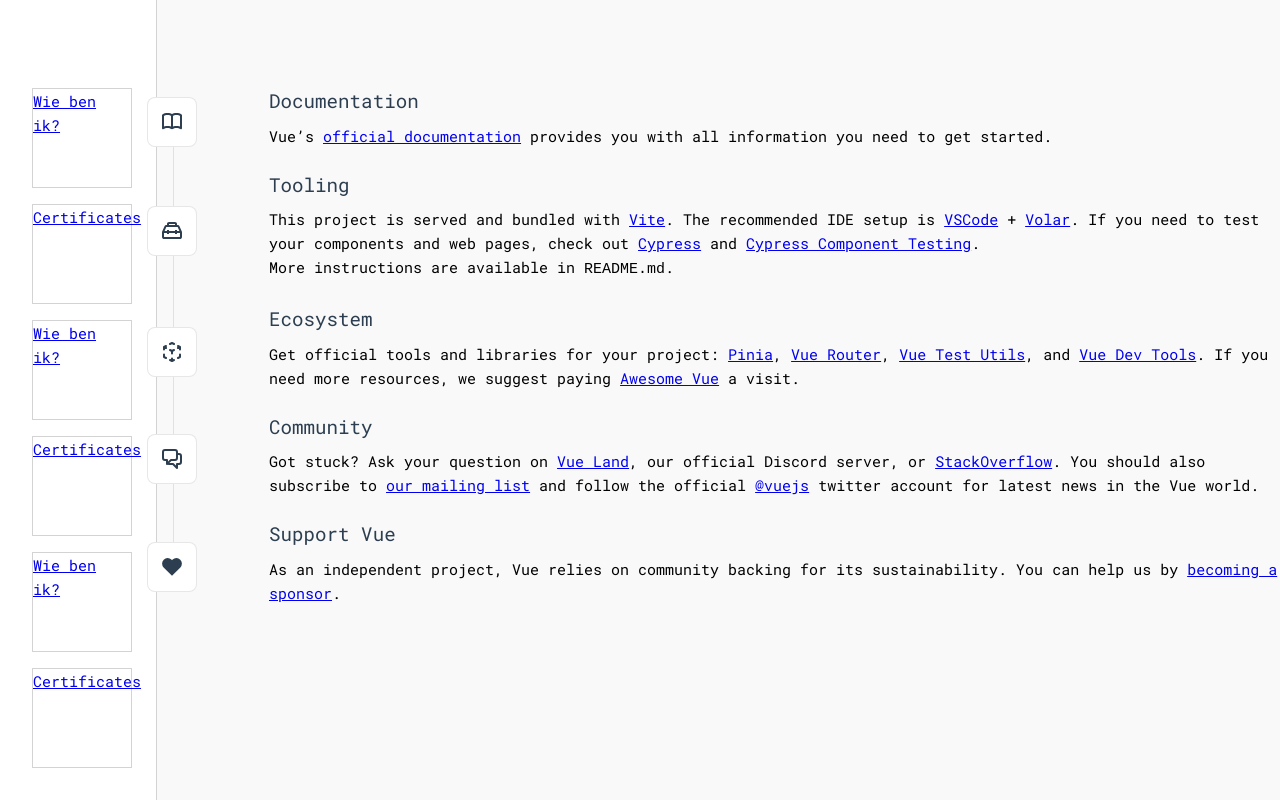
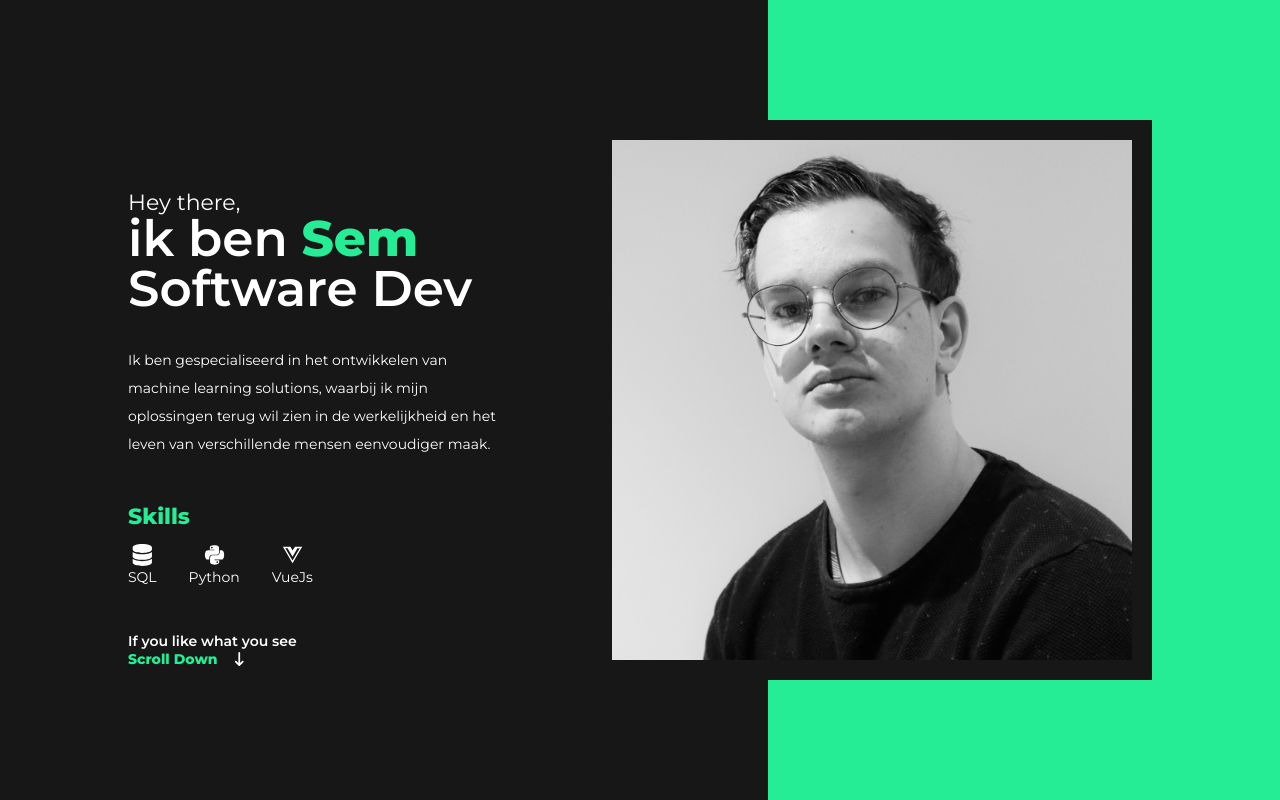
Before and after one commit to SemPlasmeijer/minor-portfolio, a Vue app: page / in a window 1280 px wide. Built offline with nearby package versions, Linux system fonts and the light colour scheme.

Commit message:
main look of front page
main look of front page

```diff
--- a/index.html
+++ b/index.html
@@ -5,10 +5,9 @@
     <link rel="icon" href="/favicon.ico" />
     <meta name="viewport" content="width=device-width, initial-scale=1.0" />
     <title>Portfolio</title>
-    <link
-      rel="stylesheet"
-      href="https://fonts.googleapis.com/css?family=Roboto+Mono&subset=greek"
-    />
+    <link rel="preconnect" href="https://fonts.googleapis.com">
+<link rel="preconnect" href="https://fonts.gstatic.com" crossorigin>
+<link href="https://fonts.googleapis.com/css2?family=Montserrat:wght@100;400;600;800&display=swap" rel="stylesheet">
   </head>
   <body>
     <div id="app"></div>
--- a/src/App.vue
+++ b/src/App.vue
@@ -21,7 +21,7 @@ import SideBar from "./components/SideBar.vue";
   display: flex;
   flex-direction: row;
   color: black;
-  font-family: 'Roboto Mono', serif;
+  font-family: "Montserrat", sans-serif;
 }
 
 .left {
--- a/src/components/TheWelcome.vue
+++ /dev/null
@@ -1,84 +0,0 @@
-<script setup>
-import WelcomeItem from './WelcomeItem.vue'
-import DocumentationIcon from './icons/IconDocumentation.vue'
-import ToolingIcon from './icons/IconTooling.vue'
-import EcosystemIcon from './icons/IconEcosystem.vue'
-import CommunityIcon from './icons/IconCommunity.vue'
-import SupportIcon from './icons/IconSupport.vue'
-</script>
-
-<template>
-  <WelcomeItem>
-    <template #icon>
-      <DocumentationIcon />
-    </template>
-    <template #heading>Documentation</template>
-
-    Vue’s
-    <a target="_blank" href="https://vuejs.org/">official documentation</a>
-    provides you with all information you need to get started.
-  </WelcomeItem>
-
-  <WelcomeItem>
-    <template #icon>
-      <ToolingIcon />
-    </template>
-    <template #heading>Tooling</template>
-
-    This project is served and bundled with
-    <a href="https://vitejs.dev/guide/features.html" target="_blank">Vite</a>. The recommended IDE
-    setup is <a href="https://code.visualstudio.com/" target="_blank">VSCode</a> +
-    <a href="https://github.com/johnsoncodehk/volar" target="_blank">Volar</a>. If you need to test
-    your components and web pages, check out
-    <a href="https://www.cypress.io/" target="_blank">Cypress</a> and
-    <a href="https://on.cypress.io/component" target="_blank"
-      >Cypress Component Testing</a
-    >.
-
-    <br />
-
-    More instructions are available in <code>README.md</code>.
-  </WelcomeItem>
-
-  <WelcomeItem>
-    <template #icon>
-      <EcosystemIcon />
-    </template>
-    <template #heading>Ecosystem</template>
-
-    Get official tools and libraries for your project:
-    <a target="_blank" href="https://pinia.vuejs.org/">Pinia</a>,
-    <a target="_blank" href="https://router.vuejs.org/">Vue Router</a>,
-    <a target="_blank" href="https://test-utils.vuejs.org/">Vue Test Utils</a>, and
-    <a target="_blank" href="https://github.com/vuejs/devtools">Vue Dev Tools</a>. If you need more
-    resources, we suggest paying
-    <a target="_blank" href="https://github.com/vuejs/awesome-vue">Awesome Vue</a>
-    a visit.
-  </WelcomeItem>
-
-  <WelcomeItem>
-    <template #icon>
-      <CommunityIcon />
-    </template>
-    <template #heading>Community</template>
-
-    Got stuck? Ask your question on
-    <a target="_blank" href="https://chat.vuejs.org">Vue Land</a>, our official Discord server, or
-    <a target="_blank" href="https://stackoverflow.com/questions/tagged/vue.js">StackOverflow</a>.
-    You should also subscribe to
-    <a target="_blank" href="https://news.vuejs.org">our mailing list</a> and follow the official
-    <a target="_blank" href="https://twitter.com/vuejs">@vuejs</a>
-    twitter account for latest news in the Vue world.
-  </WelcomeItem>
-
-  <WelcomeItem>
-    <template #icon>
-      <SupportIcon />
-    </template>
-    <template #heading>Support Vue</template>
-
-    As an independent project, Vue relies on community backing for its sustainability. You can help
-    us by
-    <a target="_blank" href="https://vuejs.org/sponsor/">becoming a sponsor</a>.
-  </WelcomeItem>
-</template>
--- a/src/components/WelcomeItem.vue
+++ /dev/null
@@ -1,86 +0,0 @@
-<template>
-  <div class="item">
-    <i>
-      <slot name="icon"></slot>
-    </i>
-    <div class="details">
-      <h3>
-        <slot name="heading"></slot>
-      </h3>
-      <slot></slot>
-    </div>
-  </div>
-</template>
-
-<style scoped>
-.item {
-  margin-top: 2rem;
-  display: flex;
-}
-
-.details {
-  flex: 1;
-  margin-left: 1rem;
-}
-
-i {
-  display: flex;
-  place-items: center;
-  place-content: center;
-  width: 32px;
-  height: 32px;
-
-  color: var(--color-text);
-}
-
-h3 {
-  font-size: 1.2rem;
-  font-weight: 500;
-  margin-bottom: 0.4rem;
-  color: var(--color-heading);
-}
-
-@media (min-width: 1024px) {
-  .item {
-    margin-top: 0;
-    padding: 0.4rem 0 1rem calc(var(--section-gap) / 2);
-  }
-
-  i {
-    top: calc(50% - 25px);
-    left: -26px;
-    position: absolute;
-    border: 1px solid var(--color-border);
-    background: var(--color-background);
-    border-radius: 8px;
-    width: 50px;
-    height: 50px;
-  }
-
-  .item:before {
-    content: ' ';
-    border-left: 1px solid var(--color-border);
-    position: absolute;
-    left: 0;
-    bottom: calc(50% + 25px);
-    height: calc(50% - 25px);
-  }
-
-  .item:after {
-    content: ' ';
-    border-left: 1px solid var(--color-border);
-    position: absolute;
-    left: 0;
-    top: calc(50% + 25px);
-    height: calc(50% - 25px);
-  }
-
-  .item:first-of-type:before {
-    display: none;
-  }
-
-  .item:last-of-type:after {
-    display: none;
-  }
-}
-</style>
--- a/src/main.js
+++ b/src/main.js
@@ -10,11 +10,20 @@ import { FontAwesomeIcon } from '@fortawesome/vue-fontawesome'
 import { library } from '@fortawesome/fontawesome-svg-core'
 
 /* add some free styles */
+import { faArrowDownLong } from "@fortawesome/free-solid-svg-icons";
 import { faTwitter } from '@fortawesome/free-brands-svg-icons'
 import { faUserSecret } from '@fortawesome/free-solid-svg-icons'
+import { faDatabase} from '@fortawesome/free-solid-svg-icons'
+import { faPython} from '@fortawesome/free-brands-svg-icons'
+import { faVuejs} from '@fortawesome/free-brands-svg-icons'
 
 /* add each imported icon to the library */
-library.add(faTwitter, faUserSecret)
+library.add(faTwitter,
+            faUserSecret,
+            faArrowDownLong,
+            faDatabase,
+            faPython,
+            faVuejs)
 
 
 import './assets/main.css'
--- a/src/views/HomeView.vue
+++ b/src/views/HomeView.vue
@@ -1,9 +1,149 @@
-<script setup>
-import TheWelcome from '@/components/TheWelcome.vue'
-</script>
+import { faLongArrowDown } from '@fortawesome/free-solid-svg-icons';
+<template>
+  <div class="home">
+    <div class="content">
+      <div class="mainHeader">
+        Hey there,
+        <div class="big-and-bold">
+          ik ben <span class="secColor">Sem</span><br />
+          Software Dev
+        </div>
+        <div class="aboutMe">
+          <p>
+            Ik ben gespecialiseerd in het ontwikkelen van machine learning
+            solutions, waarbij ik mijn oplossingen terug wil zien in de
+            werkelijkheid en het leven van verschillende mensen eenvoudiger
+            maak.
+          </p>
+        </div>
+        <div class="skills">
+          <h4 class="secColor">Skills</h4>
+          <ul class="skillList">
+            <li>
+              <font-awesome-icon icon="fa-solid fa-database" />
+              <span class="listDesc"> SQL </span>
+            </li>
+            <li>
+              <font-awesome-icon icon="fa-brands fa-python" />
+              <span class="listDesc"> Python </span>
+            </li>
+            <li>
+              <font-awesome-icon icon="fa-brands fa-vuejs" />
+              <span class="listDesc"> VueJs </span>
+            </li>
+          </ul>
+        </div>
+        <div class="scrollOrCLick">
+          If you like what you see <br />
+          <span class="secColor">Scroll Down</span>
+          <font-awesome-icon class="arrow" icon="fa-solid fa-arrow-down-long" />
+        </div>
+        <div class="socials"></div>
+      </div>
+    </div>
+    <div class="profileImage">
+      <div class="background"></div>
+      <img src="../assets/profileSquare.jpg" />
+    </div>
+  </div>
+</template>
 
-<template>
-  <main>
-    <TheWelcome />
-  </main>
-</template>
+<style lang="scss" scoped>
+.home {
+  color: white;
+  display: flex;
+  z-index: 100;
+  position: fixed;
+  top: 0;
+  left: 0;
+  height: 100vh;
+  width: 100vw;
+  background: #171717;
+
+  .secColor {
+    color: #24ed96;
+    font-weight: 800;
+  }
+
+  .content {
+    width: 50%;
+    display: flex;
+    margin-left: 10%;
+    margin-top: 15%;
+    .mainHeader {
+      font-size: 22px;
+      display: flex;
+      flex-direction: column;
+      line-height: 1;
+      .big-and-bold {
+        font-size: 50px;
+        font-weight: 600;
+      }
+    }
+
+    .aboutMe {
+      margin-top: 2rem;
+      line-height: 2;
+      font-size: 14px;
+      max-width: 75%;
+    }
+
+    .skills {
+      margin-top: 3rem;
+      display: flex;
+      flex-direction: column;
+      .skillList {
+        padding: 0;
+        margin-top: 1rem;
+        list-style: none;
+        display: flex;
+        li {
+          margin-right: 2rem;
+          display: flex;
+          flex-direction: column;
+          justify-content: center;
+
+          .listDesc {
+            margin-top: 0.25rem;
+            font-size: 14px;
+          }
+        }
+      }
+    }
+    .scrollOrCLick {
+      line-height: normal;
+      font-weight: 600;
+      margin-top: 3rem;
+      font-size: 14px;
+    }
+  }
+
+  .arrow {
+    margin-left: 1rem;
+    cursor: pointer;
+    &:hover {
+      color: #24ed96;
+    }
+  }
+  .profileImage {
+    .background {
+      position: absolute;
+      top: 0;
+      left: 20%;
+      width: 80%;
+      height: 100%;
+      background-color: #24ed96;
+    }
+    width: 50%;
+    display: flex;
+    justify-content: flex-end;
+    align-items: center;
+    padding-right: 10%;
+    img {
+      border: #171717 solid 20px;
+      max-height: 70%;
+      max-width: auto;
+    }
+  }
+}
+</style>
```
Also changed, not shown: src/assets/profile.jpg (added), src/assets/profileSquare.jpg (added).
